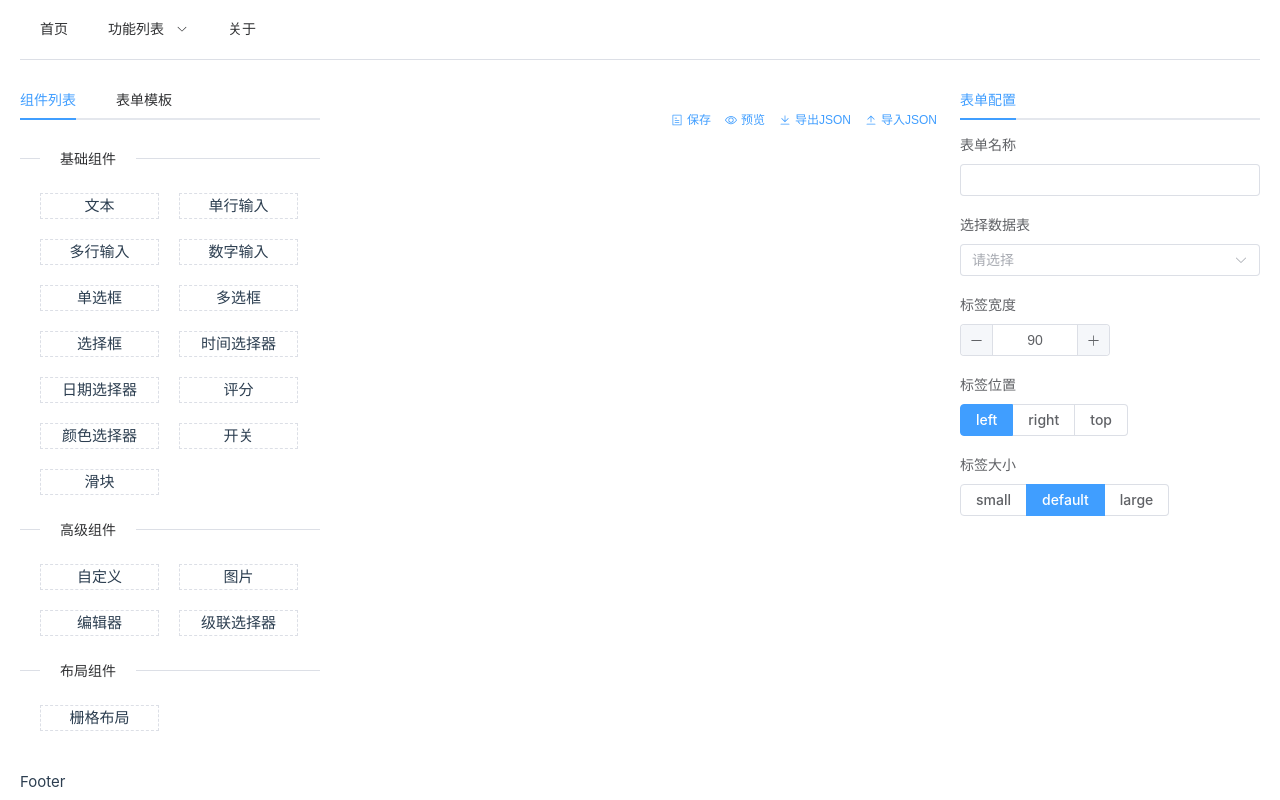
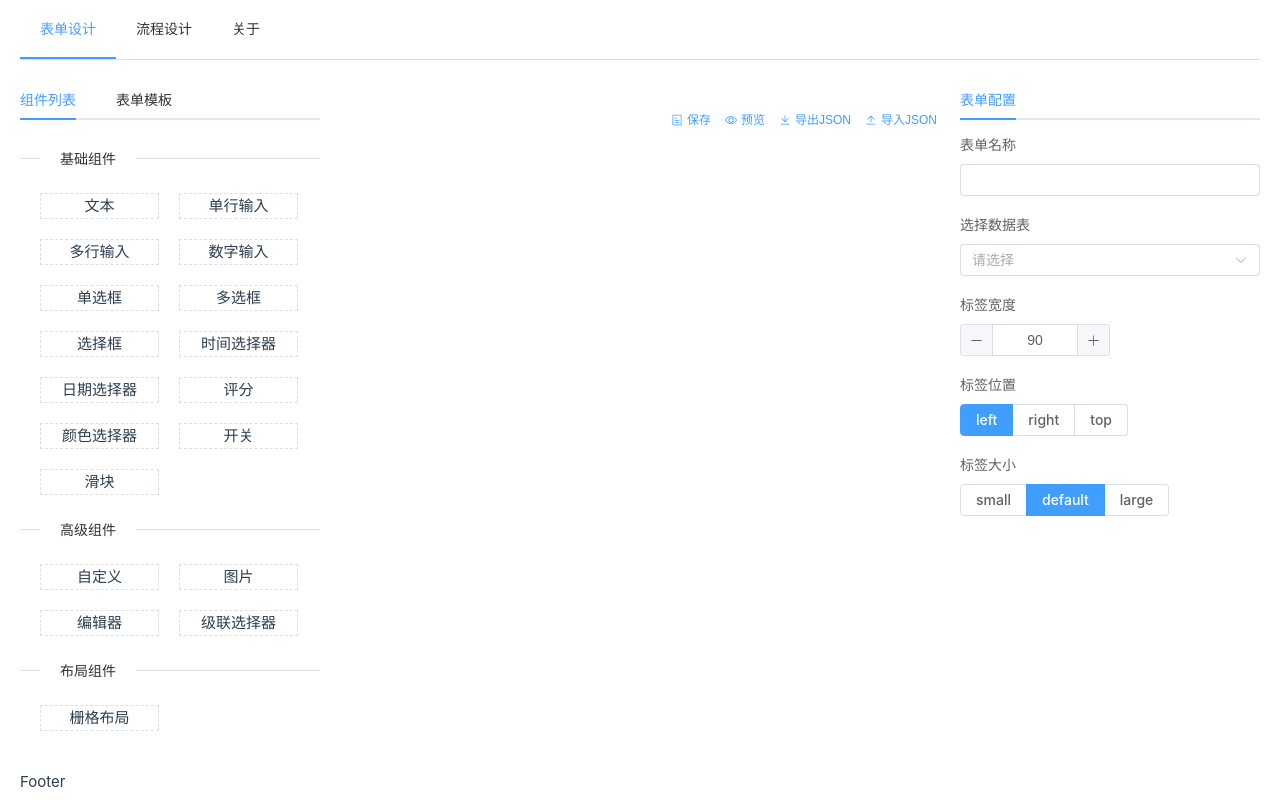
Before and after one commit to coder-zyk/vue-ts-vite-element, a Vue app: page /form in a window 1280 px wide. Built offline with nearby package versions, Linux system fonts and the light colour scheme.

Commit message:
修改菜单栏

```diff
--- a/package.json
+++ b/package.json
@@ -31,7 +31,7 @@
     "prettier": "^2.5.1",
     "sass": "^1.54.3",
     "typescript": "~4.7.4",
-    "vite": "^3.0.1",
+    "vite": "^3.1.8",
     "vue-tsc": "^0.38.8"
   }
 }
--- a/src/components/navbar/index.vue
+++ b/src/components/navbar/index.vue
@@ -1,7 +1,7 @@
 <script setup lang='ts'>
 import { ref } from 'vue'
 
-const activeIndex = ref('1')
+const activeIndex = ref('/form')
 const handleSelect = (key: string, keyPath: string[]) => {
   console.log(key, keyPath)
 }
@@ -9,12 +9,8 @@ const handleSelect = (key: string, keyPath: string[]) => {
 
 <template>
   <el-menu :default-active="activeIndex" class="el-menu-demo" mode="horizontal" @select="handleSelect" router>
-    <el-menu-item index="/">首页</el-menu-item>
-    <el-sub-menu index="2">
-      <template #title>功能列表</template>
-      <el-menu-item index="/form">表单设计</el-menu-item>
-      <el-menu-item index="/flow">流程设计</el-menu-item>
-    </el-sub-menu>
+    <el-menu-item index="/form">表单设计</el-menu-item>
+    <el-menu-item index="/flow">流程设计</el-menu-item>
     <el-menu-item index="4">关于</el-menu-item>
   </el-menu>
 </template>
--- a/src/router/index.ts
+++ b/src/router/index.ts
@@ -7,26 +7,20 @@ const router = createRouter({
     {
       path: '/',
       name: 'home',
-      component: Home
-    },
-    {
-      path: '/form',
-      name: 'form',
-      component: () => import('@/views/form/index.vue')
+      redirect: '/form',
+      children: [
+        {
+          name: 'form',
+          path: '/form',
+          component: () => import('@/views/form/index.vue')
+        }
+      ],
     },
     {
       path: '/flow',
       name: 'flow',
       component: () => import('@/views/flow/index.vue')
     },
-    // {
-    //   path: '/about',
-    //   name: 'about',
-    //   // route level code-splitting
-    //   // this generates a separate chunk (About.[hash].js) for this route
-    //   // which is lazy-loaded when the route is visited.
-    //   component: () => import('../views/AboutView.vue')
-    // }
   ]
 })
 
```
Also changed, not shown: 1 other file (tests, documents, lock files or other folders).
